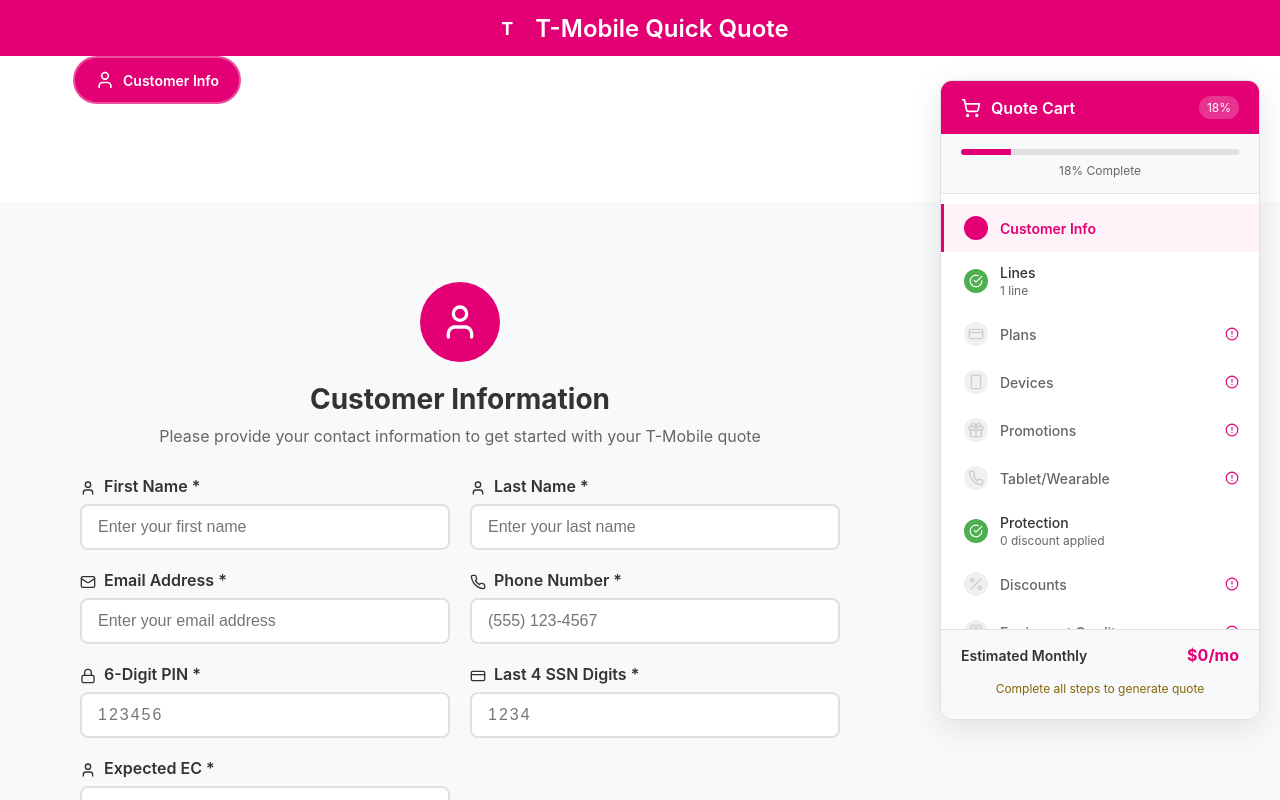
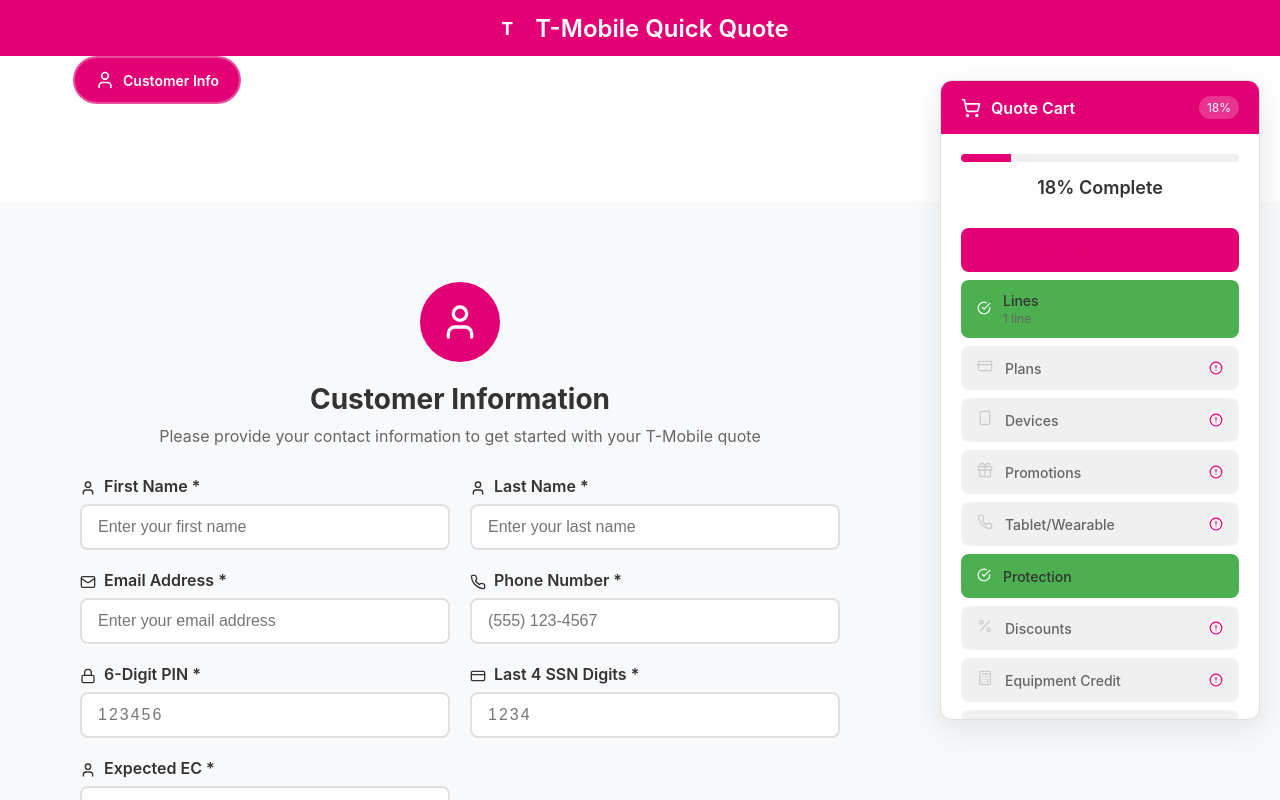
Before and after one commit to yadielglz/TQQ, a React (Vite) app: page / in a window 1280 px wide. Shown: the top 800 px of the page. Built offline with nearby package versions, Linux system fonts and the light colour scheme.

Commit message:
Mobile UI improvements: Collapsible cart, responsive design, and better mobile experience

```diff
--- a/src/App.jsx
+++ b/src/App.jsx
@@ -465,7 +465,6 @@
       </div>
 
       {/* Sidebar Cart */}
-      {!isMobile && (
       <SidebarCart
         currentStep={currentStep}
         customerData={customerData}
@@ -475,7 +474,6 @@
         promotionsData={promotionsData}
         steps={steps}
       />
-      )}
 
       {/* App Footer */}
       <div style={{
--- a/src/components/SidebarCart.jsx
+++ b/src/components/SidebarCart.jsx
@@ -1,4 +1,4 @@
-import React from 'react';
+import React, { useState, useEffect } from 'react';
 import {
   ShoppingCart,
   User,
@@ -11,7 +11,11 @@
   CheckCircle,
   AlertCircle,
   Tablet,
-  Watch
+  Watch,
+  ChevronDown,
+  ChevronUp,
+  Menu,
+  X
 } from 'lucide-react';
 
 const SidebarCart = ({
@@ -22,6 +26,19 @@
   portInData,
   steps
 }) => {
+  const [isMobile, setIsMobile] = useState(false);
+  const [isCollapsed, setIsCollapsed] = useState(true);
+
+  useEffect(() => {
+    const checkMobile = () => {
+      setIsMobile(window.innerWidth < 1024);
+    };
+
+    checkMobile();
+    window.addEventListener('resize', checkMobile);
+    return () => window.removeEventListener('resize', checkMobile);
+  }, []);
+
   const getStepStatus = (stepId) => {
     if (stepId < currentStep) return 'completed';
     if (stepId === currentStep) return 'current';
@@ -77,11 +94,10 @@
       Object.values(quoteData.plans || {}).forEach(planId => {
         const plan = planOptions.find(p => p.id === planId);
         if (plan) {
-          const pricing = plan.pricing;
           if (quoteData.lines <= 6) {
-            planTotal += pricing[quoteData.lines] || 0;
+            planTotal += plan.pricing[quoteData.lines] || 0;
           } else {
-            planTotal += pricing[6] + ((quoteData.lines - 6) * pricing.additional);
+            planTotal += plan.pricing[6] + (quoteData.lines - 6) * plan.pricing.additional;
           }
         }
       });
@@ -89,29 +105,46 @@
     };
 
     const calculateDeviceTotal = () => {
-      let total = 0;
+      let deviceTotal = 0;
+      const deviceOptions = [
+        { id: 'iphone-16', price: 999 },
+        { id: 'iphone-16-plus', price: 1099 },
+        { id: 'iphone-16-pro', price: 1199 },
+        { id: 'iphone-16-pro-max', price: 1299 },
+        { id: 'galaxy-s25', price: 999 },
+        { id: 'galaxy-s25-plus', price: 1099 },
+        { id: 'galaxy-s25-ultra', price: 1299 },
+        { id: 'pixel-10-pro', price: 999 },
+        { id: 'pixel-10-pro-xl', price: 1099 }
+      ];
+
       Object.values(quoteData.devices || {}).forEach(deviceId => {
-        const device = getDeviceById(deviceId);
+        const device = deviceOptions.find(d => d.id === deviceId);
         if (device) {
-          const tradeInValue = quoteData.tradeIns && quoteData.tradeIns[deviceId] ?
-            parseFloat(quoteData.tradeIns[deviceId]) || 0 : 0;
-          const netPrice = device.price - tradeInValue;
-          const monthlyPayment = Math.max(0, Math.ceil(netPrice / 24));
-          total += monthlyPayment;
+          deviceTotal += Math.ceil(device.price / 24); // Monthly payment
         }
       });
-      return total;
+      return deviceTotal;
     };
 
     const calculateProtectionTotal = () => {
-      let total = 0;
+      let protectionTotal = 0;
+      const protectionPlans = [
+        { id: 'p360-tier1', price: 7 },
+        { id: 'p360-tier2', price: 9 },
+        { id: 'p360-tier3', price: 13 },
+        { id: 'p360-tier4', price: 16 },
+        { id: 'p360-tier5', price: 18 },
+        { id: 'p360-tier6', price: 25 }
+      ];
+
       Object.values(quoteData.protection || {}).forEach(protectionId => {
-        if (protectionId && protectionId !== 'none') {
-          const protection = getProtectionById(protectionId);
-          if (protection) total += protection.price;
+        const protection = protectionPlans.find(p => p.id === protectionId);
+        if (protection) {
+          protectionTotal += protection.price;
         }
       });
-      return total;
+      return protectionTotal;
     };
 
     const calculateMonthlyFinancing = () => {
@@ -119,46 +152,45 @@
     };
 
     const calculateAutoPaySavings = () => {
-      if (!quoteData.discounts?.autoPay) return 0;
       return Math.min(quoteData.lines * 5, 40); // $5 per line, max $40
     };
 
     const calculateSeniorSavings = () => {
-      if (!quoteData.discounts?.senior55) return 0;
-      return quoteData.lines <= 2 ? quoteData.lines * 5 : 0; // $5 per line for 1-2 lines only
+      if (!quoteData.discounts?.senior) return 0;
+      const eligiblePlans = Object.values(quoteData.plans || {}).filter(planId =>
+        ['essentials', 'more', 'beyond'].includes(planId)
+      );
+      return eligiblePlans.length * 10; // $10 per eligible plan
     };
 
     const calculateInsiderSavings = () => {
       if (!quoteData.discounts?.tmobileInsider) return 0;
-      // 20% discount on More or Beyond plans only
-      let eligibleTotal = 0;
-      Object.values(quoteData.plans || {}).forEach(planId => {
-        if (planId === 'more' || planId === 'beyond') {
+      const eligiblePlans = Object.values(quoteData.plans || {}).filter(planId =>
+        ['more', 'beyond'].includes(planId)
+      );
+      const eligibleTotal = eligiblePlans.reduce((total, planId) => {
         const planOptions = [
           { id: 'more', pricing: { 1: 85, 2: 140, 3: 140, 4: 170, 5: 200, 6: 230, additional: 35 }},
           { id: 'beyond', pricing: { 1: 100, 2: 170, 3: 170, 4: 215, 5: 260, 6: 305, additional: 35 }}
         ];
         const plan = planOptions.find(p => p.id === planId);
         if (plan) {
-            const pricing = plan.pricing;
           if (quoteData.lines <= 6) {
-              eligibleTotal += pricing[quoteData.lines] || 0;
+            return total + (plan.pricing[quoteData.lines] || 0);
           } else {
-              eligibleTotal += pricing[6] + ((quoteData.lines - 6) * pricing.additional);
+            return total + plan.pricing[6] + (quoteData.lines - 6) * plan.pricing.additional;
           }
         }
-        }
-      });
+        return total;
+      }, 0);
       return Math.round(eligibleTotal * 0.2);
     };
 
     const calculateTaxesAndFees = () => {
-      // Estimate taxes and fees (typically 8-12% of service charges)
-      const serviceTotal = calculatePlanTotal() + calculateDeviceTotal() + calculateProtectionTotal();
+      const serviceTotal = calculatePlanTotal() - calculateAutoPaySavings() - calculateSeniorSavings() - calculateInsiderSavings();
       return Math.round(serviceTotal * 0.1); // 10% estimate
     };
 
-    // Calculate total monthly (same logic as QuoteSummary)
     const subtotal = calculatePlanTotal() + calculateDeviceTotal() + calculateProtectionTotal() + calculateMonthlyFinancing();
     const discounts = calculateAutoPaySavings() + calculateSeniorSavings() + calculateInsiderSavings();
     const taxesAndFees = calculateTaxesAndFees();
@@ -166,55 +198,29 @@
     return subtotal - discounts + taxesAndFees;
   };
 
-  // Helper functions
-  const getDeviceById = (deviceId) => {
+  const getDeviceName = (deviceId) => {
     const devices = [
-      // Google
-      { id: 'pixel-10-pro-xl', name: 'Pixel 10 Pro XL', price: 1099 },
-      { id: 'pixel-10-pro', name: 'Pixel 10 Pro', price: 999 },
-      { id: 'pixel-10', name: 'Pixel 10', price: 699 },
-      { id: 'pixel-9a', name: 'Pixel 9A', price: 499 },
-      // Samsung
-      { id: 'galaxy-a36', name: 'Galaxy A36', price: 299 },
-      { id: 'galaxy-s25-fe', name: 'Galaxy S25 FE', price: 699 },
-      { id: 'galaxy-s25-plus', name: 'Galaxy S25+', price: 999 },
-      { id: 'galaxy-s25', name: 'Galaxy S25', price: 799 },
-      { id: 'galaxy-s25-ultra', name: 'Galaxy S25 Ultra', price: 1299 },
-      { id: 'galaxy-s25-edge', name: 'Galaxy S25 Edge', price: 899 },
-      { id: 'galaxy-z-flip-7', name: 'Galaxy Z Flip 7', price: 999 },
-      { id: 'galaxy-z-fold-7', name: 'Galaxy Z Fold 7', price: 1799 },
-      // Apple
-      { id: 'iphone-15', name: 'iPhone 15', price: 799 },
-      { id: 'iphone-16', name: 'iPhone 16', price: 799 },
-      { id: 'iphone-16-plus', name: 'iPhone 16 Plus', price: 899 },
-      { id: 'iphone-16-pro', name: 'iPhone 16 Pro', price: 999 },
-      { id: 'iphone-16-pro-max', name: 'iPhone 16 Pro Max', price: 1199 },
-      { id: 'iphone-16e', name: 'iPhone 16e', price: 599 },
-      { id: 'iphone-17', name: 'iPhone 17', price: 899 },
-      { id: 'iphone-17-pro', name: 'iPhone 17 Pro', price: 1099 },
-      { id: 'iphone-17-pro-max', name: 'iPhone 17 Pro Max', price: 1299 },
-      { id: 'iphone-air', name: 'iPhone Air', price: 699 },
-      // Motorola
-      { id: 'edge-2025', name: 'Edge 2025', price: 599 },
-      { id: 'g-power-2025', name: 'G Power 2025', price: 299 },
-      { id: 'g-2025', name: 'G 2025', price: 199 },
-      { id: 'razr-2025', name: 'Razr 2025', price: 699 },
-      { id: 'razr-plus-2025', name: 'Razr+ 2025', price: 999 },
-      { id: 'razr-ultra-2025', name: 'Razr Ultra 2025', price: 1299 },
-      // Revvl
-      { id: 'revvl-pro-8', name: 'Revvl Pro 8', price: 199 }
+      { id: 'iphone-16', name: 'iPhone 16' },
+      { id: 'iphone-16-plus', name: 'iPhone 16 Plus' },
+      { id: 'iphone-16-pro', name: 'iPhone 16 Pro' },
+      { id: 'iphone-16-pro-max', name: 'iPhone 16 Pro Max' },
+      { id: 'galaxy-s25', name: 'Galaxy S25' },
+      { id: 'galaxy-s25-plus', name: 'Galaxy S25+' },
+      { id: 'galaxy-s25-ultra', name: 'Galaxy S25 Ultra' },
+      { id: 'pixel-10-pro', name: 'Pixel 10 Pro' },
+      { id: 'pixel-10-pro-xl', name: 'Pixel 10 Pro XL' }
     ];
     return devices.find(d => d.id === deviceId);
   };
 
-  const getProtectionById = (protectionId) => {
+  const getProtectionName = (protectionId) => {
     const protectionPlans = [
-      { id: 'p360-tier-1', name: 'P360 Tier 1', price: 7 },
-      { id: 'p360-tier-2', name: 'P360 Tier 2', price: 9 },
-      { id: 'p360-tier-3', name: 'P360 Tier 3', price: 13 },
-      { id: 'p360-tier-4', name: 'P360 Tier 4', price: 16 },
-      { id: 'p360-tier-5', name: 'P360 Tier 5', price: 18 },
-      { id: 'p360-tier-6', name: 'P360 Tier 6', price: 25 }
+      { id: 'p360-tier1', name: 'P360 Tier 1' },
+      { id: 'p360-tier2', name: 'P360 Tier 2' },
+      { id: 'p360-tier3', name: 'P360 Tier 3' },
+      { id: 'p360-tier4', name: 'P360 Tier 4' },
+      { id: 'p360-tier5', name: 'P360 Tier 5' },
+      { id: 'p360-tier6', name: 'P360 Tier 6' }
     ];
     return protectionPlans.find(p => p.id === protectionId);
   };
@@ -228,6 +234,252 @@
     return getCompletionPercentage() === 100;
   };
 
+  const renderCartContent = () => (
+    <>
+      {/* Progress Bar */}
+      <div style={{
+        background: '#f0f0f0',
+        borderRadius: '8px',
+        height: '8px',
+        marginBottom: '15px',
+        overflow: 'hidden'
+      }}>
+        <div style={{
+          height: '100%',
+          background: isFlowComplete() ? '#4CAF50' : '#E20074',
+          width: `${getCompletionPercentage()}%`,
+          transition: 'width 0.3s ease'
+        }} />
+      </div>
+
+      {/* Progress Text */}
+      <div style={{
+        marginBottom: '20px',
+        textAlign: 'center'
+      }}>
+        <div style={{
+          fontSize: '18px',
+          fontWeight: '600',
+          color: '#333',
+          marginBottom: '4px'
+        }}>
+          {isFlowComplete() ? '✅ Quote Complete!' : `${getCompletionPercentage()}% Complete`}
+        </div>
+      </div>
+
+      {/* Steps List */}
+      <div style={{
+        flex: 1,
+        overflowY: 'auto',
+        padding: '10px 0'
+      }}>
+        {steps.map((step, index) => {
+          const status = getStepStatus(index);
+          const isCurrent = index === currentStep;
+          const isComplete = isStepComplete(index);
+
+          return (
+            <div key={index} style={{
+              display: 'flex',
+              alignItems: 'center',
+              padding: '12px 16px',
+              marginBottom: '8px',
+              borderRadius: '8px',
+              background: isComplete ? '#4CAF50' : isCurrent ? '#E20074' : '#f0f0f0',
+              color: isComplete || isCurrent ? 'white' : '#666'
+            }}>
+              <div style={{ marginRight: '12px' }}>
+                {isComplete ? <CheckCircle size={14} /> : getStepIcon(index, status)}
+              </div>
+              <div style={{ flex: 1 }}>
+                <div style={{
+                  fontSize: '14px',
+                  fontWeight: '500',
+                  color: isCurrent ? '#E20074' : isComplete ? '#333' : '#666'
+                }}>
+                  {step.title}
+                </div>
+                {index === 0 && customerData && (
+                  <div style={{ fontSize: '12px', color: '#666', marginTop: '2px' }}>
+                    {customerData.firstName} {customerData.lastName}
+                  </div>
+                )}
+                {index === 1 && quoteData.lines && (
+                  <div style={{ fontSize: '12px', color: '#666', marginTop: '2px' }}>
+                    {quoteData.lines} line{quoteData.lines > 1 ? 's' : ''}
+                  </div>
+                )}
+                {index === 2 && Object.keys(quoteData.plans || {}).length > 0 && (
+                  <div style={{ fontSize: '12px', color: '#666', marginTop: '2px' }}>
+                    {Object.keys(quoteData.plans).length} plan{Object.keys(quoteData.plans).length > 1 ? 's' : ''} selected
+                  </div>
+                )}
+                {index === 3 && Object.keys(quoteData.devices || {}).length > 0 && (
+                  <div style={{ fontSize: '12px', color: '#666', marginTop: '2px' }}>
+                    {Object.keys(quoteData.devices).length} device{Object.keys(quoteData.devices).length > 1 ? 's' : ''} selected
+                  </div>
+                )}
+              </div>
+              {!isComplete && !isCurrent && (
+                <AlertCircle size={14} color="#E20074" />
+              )}
+            </div>
+          );
+        })}
+      </div>
+
+      {/* Estimated Total */}
+      <div style={{
+        background: '#f8f9fa',
+        padding: '15px',
+        borderRadius: '8px',
+        marginTop: '15px',
+        border: '1px solid #e0e0e0'
+      }}>
+        <div style={{
+          display: 'flex',
+          justifyContent: 'space-between',
+          alignItems: 'center',
+          marginBottom: '8px'
+        }}>
+          <span style={{ fontSize: '14px', fontWeight: '600', color: '#333' }}>
+            Estimated Monthly
+          </span>
+          <span style={{ fontSize: '18px', fontWeight: '700', color: '#E20074' }}>
+            ${calculateTotalMonthly()}
+          </span>
+        </div>
+        <div style={{ fontSize: '12px', color: '#666', textAlign: 'center' }}>
+          {isFlowComplete() ? 'Final quote ready!' : 'Complete all steps for accurate pricing'}
+        </div>
+      </div>
+
+      {/* Completion Messages */}
+      {isFlowComplete() && (
+        <div style={{
+          background: '#d4edda',
+          color: '#155724',
+          padding: '12px',
+          borderRadius: '8px',
+          marginTop: '15px',
+          fontSize: '14px',
+          textAlign: 'center',
+          border: '1px solid #c3e6cb'
+        }}>
+          🎉 Your quote is ready! All steps completed successfully.
+        </div>
+      )}
+
+      {!isFlowComplete() && (
+        <div style={{
+          background: '#f8f9fa',
+          color: '#856404',
+          padding: '8px 12px',
+          borderRadius: '6px',
+          fontSize: '12px',
+          textAlign: 'center'
+        }}>
+          Complete all steps to generate quote
+        </div>
+      )}
+    </>
+  );
+
+  // Mobile collapsed view
+  if (isMobile && isCollapsed) {
+    return (
+      <div style={{
+        position: 'fixed',
+        bottom: '20px',
+        right: '20px',
+        zIndex: 1000
+      }}>
+        <button
+          onClick={() => setIsCollapsed(false)}
+          style={{
+            background: '#E20074',
+            color: 'white',
+            border: 'none',
+            borderRadius: '50px',
+            padding: '12px 16px',
+            display: 'flex',
+            alignItems: 'center',
+            gap: '8px',
+            boxShadow: '0 4px 16px rgba(226, 0, 116, 0.3)',
+            cursor: 'pointer',
+            fontSize: '14px',
+            fontWeight: '600'
+          }}
+        >
+          <ShoppingCart size={18} />
+          <span>{getCompletionPercentage()}%</span>
+          <ChevronUp size={16} />
+        </button>
+      </div>
+    );
+  }
+
+  // Mobile expanded view
+  if (isMobile && !isCollapsed) {
+    return (
+      <div style={{
+        position: 'fixed',
+        top: 0,
+        left: 0,
+        right: 0,
+        bottom: 0,
+        background: 'rgba(0,0,0,0.5)',
+        zIndex: 1000,
+        display: 'flex',
+        alignItems: 'flex-end'
+      }}>
+        <div style={{
+          width: '100%',
+          background: 'white',
+          borderRadius: '20px 20px 0 0',
+          maxHeight: '80vh',
+          overflow: 'hidden',
+          display: 'flex',
+          flexDirection: 'column'
+        }}>
+          {/* Mobile Header */}
+          <div style={{
+            background: '#E20074',
+            color: 'white',
+            padding: '20px',
+            display: 'flex',
+            alignItems: 'center',
+            justifyContent: 'space-between',
+            borderRadius: '20px 20px 0 0'
+          }}>
+            <div style={{ display: 'flex', alignItems: 'center', gap: '10px' }}>
+              <ShoppingCart size={20} />
+              <span style={{ fontSize: '18px', fontWeight: '600' }}>Quote Progress</span>
+            </div>
+            <button
+              onClick={() => setIsCollapsed(true)}
+              style={{
+                background: 'transparent',
+                border: 'none',
+                color: 'white',
+                cursor: 'pointer',
+                padding: '4px'
+              }}
+            >
+              <X size={24} />
+            </button>
+          </div>
+
+          {/* Mobile Content */}
+          <div style={{ flex: 1, overflowY: 'auto', padding: '20px' }}>
+            {renderCartContent()}
+          </div>
+        </div>
+      </div>
+    );
+  }
+
+  // Desktop view
   return (
     <div style={{
       position: 'fixed',
@@ -267,190 +519,9 @@
         </div>
       </div>
 
-      {/* Progress Bar */}
-      <div style={{
-        padding: '15px 20px',
-        background: '#f8f9fa',
-        borderBottom: '1px solid #e0e0e0'
-      }}>
-        <div style={{
-          width: '100%',
-          height: '6px',
-          background: '#e0e0e0',
-          borderRadius: '3px',
-          overflow: 'hidden'
-        }}>
-          <div style={{
-            width: `${getCompletionPercentage()}%`,
-            height: '100%',
-            background: isFlowComplete() ? '#4CAF50' : '#E20074',
-            transition: 'width 0.3s ease'
-          }} />
-        </div>
-        <div style={{
-          marginTop: '8px',
-          fontSize: '12px',
-          color: '#666',
-          textAlign: 'center'
-        }}>
-          {isFlowComplete() ? '✅ Quote Complete!' : `${getCompletionPercentage()}% Complete`}
-        </div>
-      </div>
-
-      {/* Steps List */}
-      <div style={{
-        flex: 1,
-        overflowY: 'auto',
-        padding: '10px 0'
-      }}>
-        {steps.map((step, index) => {
-          const status = getStepStatus(index);
-          const isComplete = isStepComplete(index);
-          const isCurrent = status === 'current';
-
-          return (
-            <div key={index} style={{
-              padding: '12px 20px',
-              borderLeft: isCurrent ? '3px solid #E20074' : '3px solid transparent',
-              background: isCurrent ? 'rgba(226, 0, 116, 0.05)' : 'transparent',
-              display: 'flex',
-              alignItems: 'center',
-              gap: '12px',
-              cursor: 'pointer',
-              transition: 'all 0.2s ease'
-            }}>
-              <div style={{
-                display: 'flex',
-                alignItems: 'center',
-                justifyContent: 'center',
-                width: '24px',
-                height: '24px',
-                borderRadius: '50%',
-                background: isComplete ? '#4CAF50' : isCurrent ? '#E20074' : '#f0f0f0',
-                color: isComplete || isCurrent ? 'white' : '#666'
-              }}>
-                {isComplete ? <CheckCircle size={14} /> : getStepIcon(index, status)}
-              </div>
-
-              <div style={{ flex: 1 }}>
-                <div style={{
-                  fontSize: '14px',
-                  fontWeight: isCurrent ? '600' : '500',
-                  color: isCurrent ? '#E20074' : isComplete ? '#333' : '#666'
-                }}>
-                  {step.title}
-                </div>
-
-                {/* Step-specific details */}
-                {index === 0 && customerData && (
-                  <div style={{ fontSize: '12px', color: '#666', marginTop: '2px' }}>
-                    {customerData.firstName} {customerData.lastName}
-                  </div>
-                )}
-
-                {index === 1 && quoteData.lines && (
-                  <div style={{ fontSize: '12px', color: '#666', marginTop: '2px' }}>
-                    {quoteData.lines} line{quoteData.lines > 1 ? 's' : ''}
-                  </div>
-                )}
-
-                {index === 2 && Object.keys(quoteData.plans || {}).length > 0 && (
-                  <div style={{ fontSize: '12px', color: '#666', marginTop: '2px' }}>
-                    {Object.keys(quoteData.plans).length} plan{Object.keys(quoteData.plans).length > 1 ? 's' : ''} selected
-                  </div>
-                )}
-
-                {index === 3 && Object.keys(quoteData.devices || {}).length > 0 && (
-                  <div style={{ fontSize: '12px', color: '#666', marginTop: '2px' }}>
-                    {Object.keys(quoteData.devices).length} device{Object.keys(quoteData.devices).length > 1 ? 's' : ''} selected
-                  </div>
-                )}
-
-                {index === 4 && tabletWearableData && (
-                  <div style={{ fontSize: '12px', color: '#666', marginTop: '2px' }}>
-                    {tabletWearableData.category} ({tabletWearableData.lines} lines)
-                  </div>
-                )}
-
-                {index === 5 && Object.keys(quoteData.protection || {}).length > 0 && (
-                  <div style={{ fontSize: '12px', color: '#666', marginTop: '2px' }}>
-                    {Object.values(quoteData.protection).filter(Boolean).length} protection plan{Object.values(quoteData.protection).filter(Boolean).length > 1 ? 's' : ''}
-                  </div>
-                )}
-
-                {index === 6 && quoteData.discounts && (
-                  <div style={{ fontSize: '12px', color: '#666', marginTop: '2px' }}>
-                    {Object.values(quoteData.discounts).filter(Boolean).length} discount{Object.values(quoteData.discounts).filter(Boolean).length > 1 ? 's' : ''} applied
-                  </div>
-                )}
-
-                {index === 7 && quoteData.equipmentCredit && (
-                  <div style={{ fontSize: '12px', color: '#666', marginTop: '2px' }}>
-                    EC: ${quoteData.equipmentCredit}
-                  </div>
-                )}
-
-                {index === 8 && Object.keys(portInData || {}).length > 0 && (
-                  <div style={{ fontSize: '12px', color: '#666', marginTop: '2px' }}>
-                    {Object.values(portInData).filter(data => data.type === 'port-in').length} port-in{Object.values(portInData).filter(data => data.type === 'port-in').length > 1 ? 's' : ''}
-                  </div>
-                )}
-              </div>
-
-              {!isComplete && !isCurrent && (
-                <AlertCircle size={14} color="#E20074" />
-              )}
-            </div>
-          );
-        })}
-      </div>
-
-      {/* Summary Footer */}
-      <div style={{
-        padding: '15px 20px',
-        background: '#f8f9fa',
-        borderTop: '1px solid #e0e0e0'
-      }}>
-        <div style={{
-          display: 'flex',
-          justifyContent: 'space-between',
-          alignItems: 'center',
-          marginBottom: '8px'
-        }}>
-          <span style={{ fontSize: '14px', fontWeight: '600', color: '#333' }}>
-            Estimated Monthly
-          </span>
-          <span style={{ fontSize: '16px', fontWeight: '700', color: '#E20074' }}>
-            ${calculateTotalMonthly()}/mo
-          </span>
-        </div>
-
-        {isFlowComplete() && (
-          <div style={{
-            background: '#d4edda',
-            color: '#155724',
-            padding: '8px 12px',
-            borderRadius: '6px',
-            fontSize: '12px',
-            textAlign: 'center',
-            fontWeight: '600'
-          }}>
-            🎉 Ready for Summary!
-          </div>
-        )}
-
-        {!isFlowComplete() && (
-          <div style={{
-            background: '#f8f9fa',
-            color: '#856404',
-            padding: '8px 12px',
-            borderRadius: '6px',
-            fontSize: '12px',
-            textAlign: 'center'
-          }}>
-            Complete all steps to generate quote
-          </div>
-        )}
+      {/* Content */}
+      <div style={{ flex: 1, overflowY: 'auto', padding: '20px' }}>
+        {renderCartContent()}
       </div>
     </div>
   );
--- a/src/index.css
+++ b/src/index.css
@@ -298,7 +298,7 @@
 
 @media (max-width: 768px) {
   .app {
-    padding: 0;
+    padding: 0 0 80px 0; /* Add bottom padding for mobile cart button */
     margin: 0;
     max-height: 100vh;
     overflow-y: auto;
```
Lines whose indentation alone changed are shown as unchanged.
